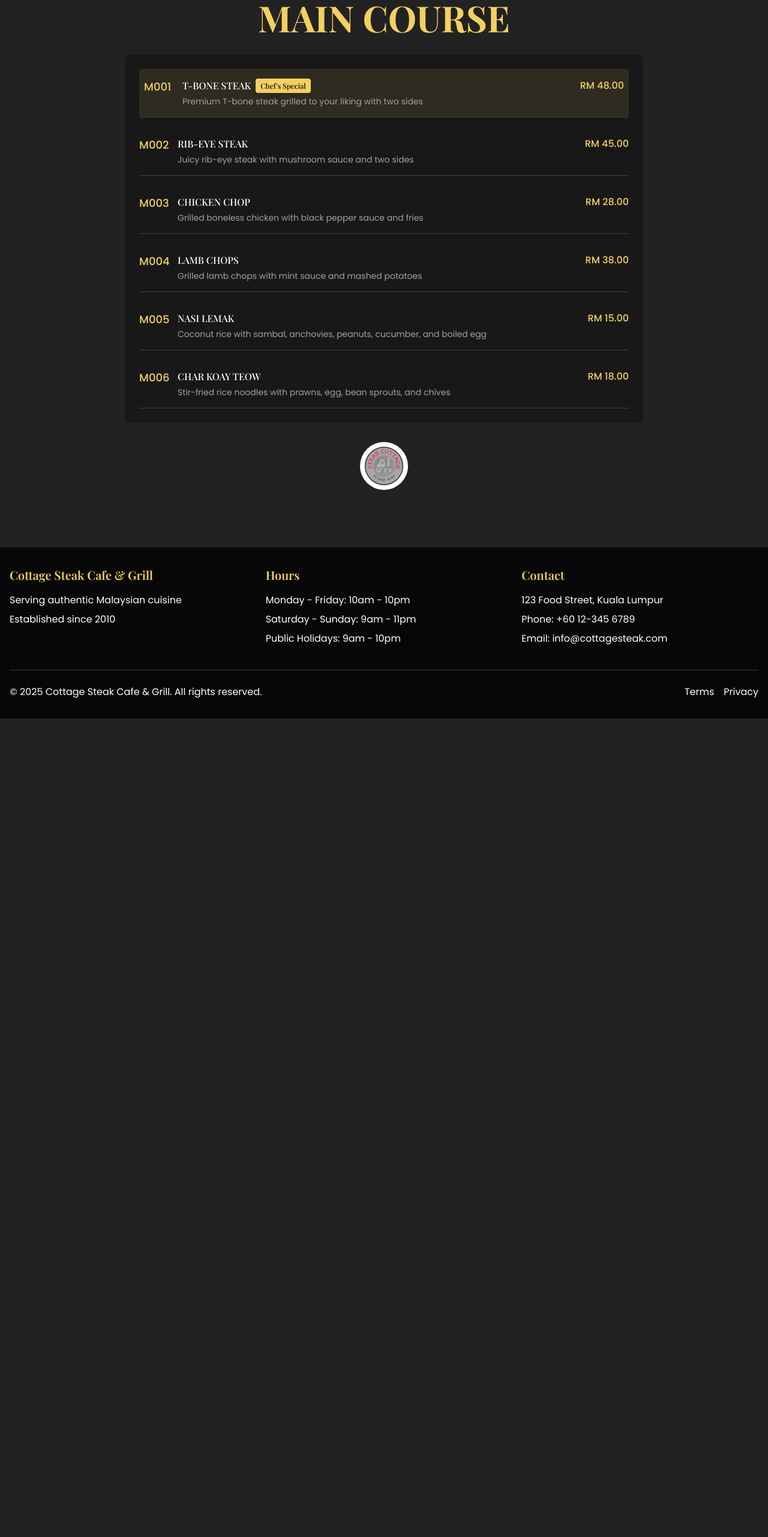
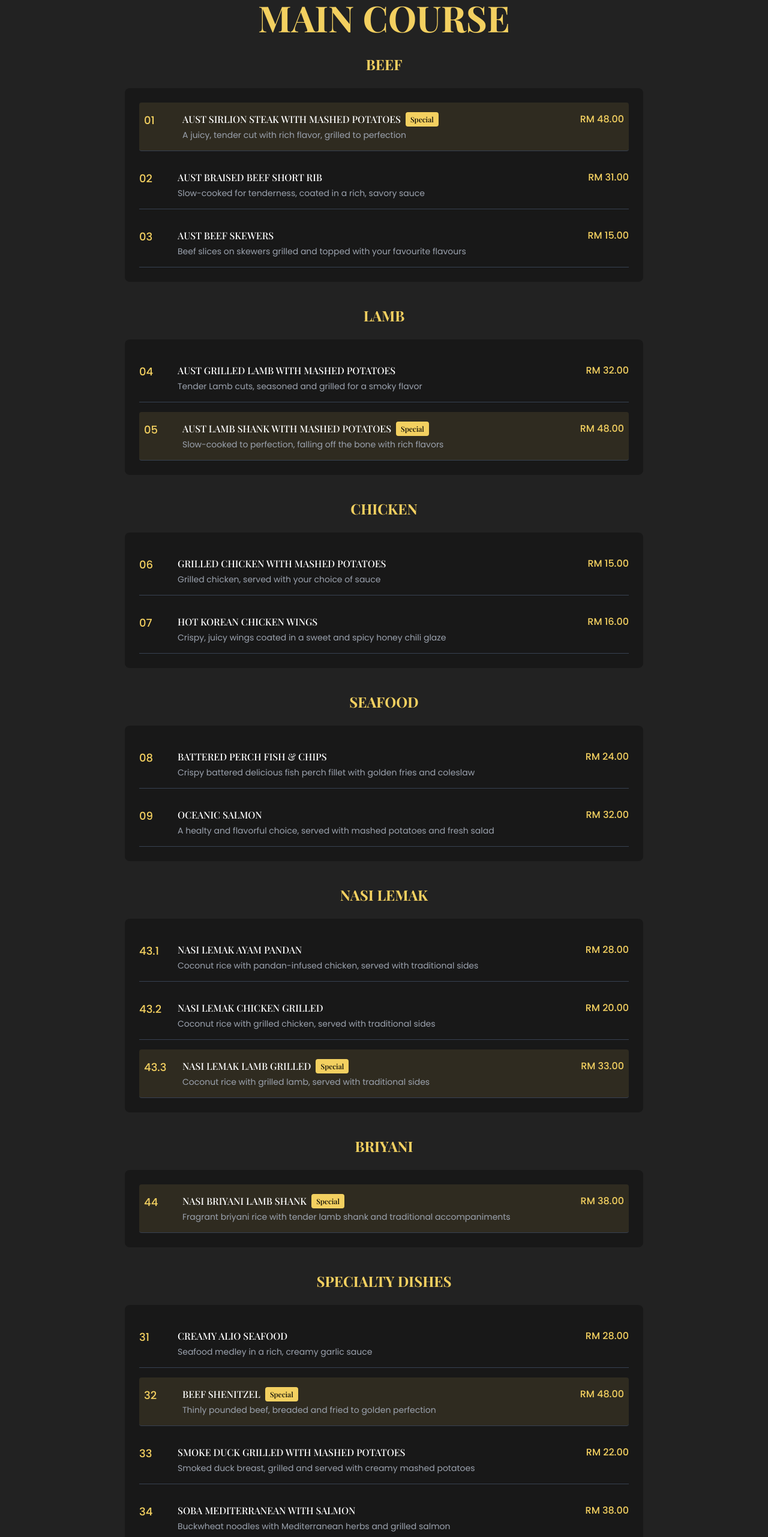
Before and after one commit to RamananSarathy/Tasty-Steak-Cottage, a React (Vite) app: page /menu/main-course in a window 1280 px wide. Shown: the part 234-2797 px from the top of the page at 60% size. Before the commit the page ends 1432 px from the top, so only its background shows below. Built offline with nearby package versions, Linux system fonts and the light colour scheme.

Commit message:
Update menu components
Update menu components to reflect the latest changes.

```diff
--- a/src/data/foodMenu.ts
+++ b/src/data/foodMenu.ts
@@ -9,81 +9,402 @@ export interface FoodItem {
   isSpecial?: boolean;
 }
 
-export const appetizers: FoodItem[] = [
+// Beef dishes
+export const beefDishes: FoodItem[] = [
   {
-    id: "A001",
-    name: "SATAY (6 PCS)",
-    description: "Grilled meat skewers with peanut sauce, choice of chicken or beef",
-    price: 15.00,
-    category: "Appetizers"
+    id: "01",
+    name: "AUST SIRLION STEAK WITH MASHED POTATOES",
+    description: "A juicy, tender cut with rich flavor, grilled to perfection",
+    price: 48.00,
+    category: "Beef",
+    isSpecial: true
   },
   {
-    id: "A002",
-    name: "SPRING ROLLS (4 PCS)",
-    description: "Crispy vegetable spring rolls with sweet chili sauce",
-    price: 10.00,
-    category: "Appetizers"
+    id: "02",
+    name: "AUST BRAISED BEEF SHORT RIB",
+    description: "Slow-cooked for tenderness, coated in a rich, savory sauce",
+    price: 31.00,
+    category: "Beef"
   },
   {
-    id: "A003",
-    name: "OTAK-OTAK",
-    description: "Grilled fish cake with spices wrapped in banana leaf",
-    price: 12.00,
-    category: "Appetizers"
-  },
-  {
-    id: "A004",
-    name: "CALAMARI RINGS",
-    description: "Deep-fried squid rings with tartar sauce",
-    price: 16.00,
-    category: "Appetizers"
+    id: "03",
+    name: "AUST BEEF SKEWERS",
+    description: "Beef slices on skewers grilled and topped with your favourite flavours",
+    price: 15.00,
+    category: "Beef"
   }
 ];
 
-export const mainCourse: FoodItem[] = [
+// Lamb dishes
+export const lambDishes: FoodItem[] = [
   {
-    id: "M001",
-    name: "T-BONE STEAK",
-    description: "Premium T-bone steak grilled to your liking with two sides",
+    id: "04",
+    name: "AUST GRILLED LAMB WITH MASHED POTATOES",
+    description: "Tender Lamb cuts, seasoned and grilled for a smoky flavor",
+    price: 32.00,
+    category: "Lamb"
+  },
+  {
+    id: "05",
+    name: "AUST LAMB SHANK WITH MASHED POTATOES",
+    description: "Slow-cooked to perfection, falling off the bone with rich flavors",
     price: 48.00,
-    category: "Main Course",
+    category: "Lamb",
+    isSpecial: true
+  }
+];
+
+// Chicken dishes
+export const chickenDishes: FoodItem[] = [
+  {
+    id: "06",
+    name: "GRILLED CHICKEN WITH MASHED POTATOES",
+    description: "Grilled chicken, served with your choice of sauce",
+    price: 15.00,
+    category: "Chicken"
+  },
+  {
+    id: "07",
+    name: "HOT KOREAN CHICKEN WINGS",
+    description: "Crispy, juicy wings coated in a sweet and spicy honey chili glaze",
+    price: 16.00,
+    category: "Chicken"
+  }
+];
+
+// Seafood dishes
+export const seafoodDishes: FoodItem[] = [
+  {
+    id: "08",
+    name: "BATTERED PERCH FISH & CHIPS",
+    description: "Crispy battered delicious fish perch fillet with golden fries and coleslaw",
+    price: 24.00,
+    category: "Seafood"
+  },
+  {
+    id: "09",
+    name: "OCEANIC SALMON",
+    description: "A healty and flavorful choice, served with mashed potatoes and fresh salad",
+    price: 32.00,
+    category: "Seafood"
+  }
+];
+
+// Pasta dishes
+export const pastaDishes: FoodItem[] = [
+  {
+    id: "10",
+    name: "SPAGHETTI IN ALFREDO SAUCE",
+    description: "Rich and creamy Alfredo sauce with your choice of protein",
+    price: 19.00,
+    category: "Pasta"
+  },
+  {
+    id: "11",
+    name: "SPAGHETTI IN AGLIO OLIO SAUCE",
+    description: "Classic garlic and olive oil sauce with your choice of protein",
+    price: 19.00,
+    category: "Pasta"
+  },
+  {
+    id: "12",
+    name: "SPAGHETTI IN NAPOLITANA SAUCE",
+    description: "Traditional tomato-based sauce with your choice of protein",
+    price: 19.00,
+    category: "Pasta"
+  },
+  {
+    id: "13",
+    name: "CREAMY CILI PADI SPAGHETTI",
+    description: "Spicy creamy sauce with local cili padi flavor and your choice of protein",
+    price: 19.00,
+    category: "Pasta"
+  }
+];
+
+// Local favorites
+export const localFavorites: FoodItem[] = [
+  {
+    id: "14",
+    name: "CURRY MEE",
+    description: "Spicy curry noodle soup with choice of protein (Beef, Chicken, or Lamb)",
+    price: 8.00,
+    category: "Local Favorites"
+  },
+  {
+    id: "15",
+    name: "SOUP NOODLE",
+    description: "Clear broth noodle soup with choice of protein (Beef, Chicken, Lamb, or Beef Shank)",
+    price: 10.00,
+    category: "Local Favorites"
+  },
+  {
+    id: "16",
+    name: "MUSHROOM SOUP WITH GARLIC BREAD",
+    description: "Creamy mushroom soup served with toasted garlic bread",
+    price: 12.00,
+    category: "Local Favorites"
+  },
+  {
+    id: "17",
+    name: "PUMPKIN SOUP WITH GARLIC BREAD",
+    description: "Rich and creamy pumpkin soup served with toasted garlic bread",
+    price: 17.00,
+    category: "Local Favorites",
     isSpecial: true
   },
   {
-    id: "M002",
-    name: "RIB-EYE STEAK",
-    description: "Juicy rib-eye steak with mushroom sauce and two sides",
-    price: 45.00,
-    category: "Main Course"
-  },
-  {
-    id: "M003",
-    name: "CHICKEN CHOP",
-    description: "Grilled boneless chicken with black pepper sauce and fries",
-    price: 28.00,
-    category: "Main Course"
-  },
-  {
-    id: "M004",
-    name: "LAMB CHOPS",
-    description: "Grilled lamb chops with mint sauce and mashed potatoes",
-    price: 38.00,
-    category: "Main Course"
-  },
-  {
-    id: "M005",
-    name: "NASI LEMAK",
-    description: "Coconut rice with sambal, anchovies, peanuts, cucumber, and boiled egg",
-    price: 15.00,
+    id: "18",
+    name: "BRIYANI RICE WITH GRILLED LAMB CHOP",
+    description: "Fragrant briyani rice served with grilled lamb chop, salad and papadum",
+    price: 33.00,
     category: "Local Favorites"
   },
   {
-    id: "M006",
-    name: "CHAR KOAY TEOW",
-    description: "Stir-fried rice noodles with prawns, egg, bean sprouts, and chives",
+    id: "19",
+    name: "BRIYANI RICE WITH BEEF SKEWERS",
+    description: "Fragrant briyani rice served with beef skewers, salad and papadum",
     price: 18.00,
     category: "Local Favorites"
+  },
+  {
+    id: "20",
+    name: "BRIYANI RICE WITH GRILLED CHICKEN",
+    description: "Fragrant briyani rice served with grilled chicken, salad and papadum",
+    price: 19.00,
+    category: "Local Favorites"
   }
+];
+
+// Meatballs and other dishes
+export const otherDishes: FoodItem[] = [
+  {
+    id: "21",
+    name: "MEATBALLS",
+    description: "Choice of chicken or beef meatballs in rich gravy",
+    price: 10.00,
+    category: "Other Dishes"
+  },
+  {
+    id: "22",
+    name: "MEATBALLS WITH FRIES",
+    description: "Choice of chicken or beef meatballs served with golden fries",
+    price: 14.00,
+    category: "Other Dishes"
+  }
+];
+
+// Light bites
+export const lightBites: FoodItem[] = [
+  {
+    id: "23",
+    name: "FRIES WITH SAUCE",
+    description: "Golden fried potato fries served with dipping sauce",
+    price: 8.00,
+    category: "Light Bites"
+  },
+  {
+    id: "24",
+    name: "NACHOS",
+    description: "Crispy tortilla chips topped with melted cheese, salsa, and jalapenos",
+    price: 14.00,
+    category: "Light Bites"
+  },
+  {
+    id: "25",
+    name: "VEGE SAMOSA WITH SAUCE",
+    description: "Crispy pastry filled with spiced vegetables, served with dipping sauce",
+    price: 8.00,
+    category: "Light Bites"
+  },
+  {
+    id: "26",
+    name: "VEGE SPRING ROLL WITH SAUCE",
+    description: "Crispy vegetable spring rolls served with sweet chili sauce",
+    price: 8.00,
+    category: "Light Bites"
+  },
+  {
+    id: "27",
+    name: "CHICKEN NUGGETS WITH SAUCE",
+    description: "Crispy chicken nuggets served with dipping sauce",
+    price: 8.00,
+    category: "Light Bites"
+  },
+  {
+    id: "28",
+    name: "SET VEGE SAMOSA AND VEGE SPRING ROLL",
+    description: "Combination of vegetable samosas and spring rolls with dipping sauces",
+    price: 13.00,
+    category: "Light Bites"
+  }
+];
+
+// Burgers
+export const burgers: FoodItem[] = [
+  {
+    id: "29",
+    name: "GOGO BURGER",
+    description: "Choice of chicken or beef patty with fresh vegetables",
+    price: 9.00,
+    category: "Burgers"
+  },
+  {
+    id: "30",
+    name: "SLOPPY JOES",
+    description: "Signature burger with rich meat sauce and melted cheese",
+    price: 18.00,
+    category: "Burgers",
+    isSpecial: true
+  },
+  {
+    id: "31",
+    name: "BURGER",
+    description: "Simple burger with choice of chicken or beef patty",
+    price: 5.00,
+    category: "Burgers"
+  }
+];
+
+// Specialty dishes
+export const specialtyDishes: FoodItem[] = [
+  {
+    id: "31",
+    name: "CREAMY ALIO SEAFOOD",
+    description: "Seafood medley in a rich, creamy garlic sauce",
+    price: 28.00,
+    category: "Specialty Dishes"
+  },
+  {
+    id: "32",
+    name: "BEEF SHENITZEL",
+    description: "Thinly pounded beef, breaded and fried to golden perfection",
+    price: 48.00,
+    category: "Specialty Dishes",
+    isSpecial: true
+  },
+  {
+    id: "33",
+    name: "SMOKE DUCK GRILLED WITH MASHED POTATOES",
+    description: "Smoked duck breast, grilled and served with creamy mashed potatoes",
+    price: 22.00,
+    category: "Specialty Dishes"
+  },
+  {
+    id: "34",
+    name: "SOBA MEDITERRANEAN WITH SALMON",
+    description: "Buckwheat noodles with Mediterranean herbs and grilled salmon",
+    price: 38.00,
+    category: "Specialty Dishes"
+  },
+  {
+    id: "35",
+    name: "SPAGHETTI ARABIATA CHICKEN FILLET",
+    description: "Spicy tomato pasta sauce with grilled chicken fillet",
+    price: 19.00,
+    category: "Specialty Dishes"
+  },
+  {
+    id: "36",
+    name: "SOBA MEATBALLS",
+    description: "Buckwheat noodles topped with savory meatballs in rich sauce",
+    price: 22.00,
+    category: "Specialty Dishes"
+  },
+  {
+    id: "37",
+    name: "FRESH PITAGALO SALAD",
+    description: "Fresh mixed greens with signature Pitagalo dressing",
+    price: 22.00,
+    category: "Specialty Dishes"
+  },
+  {
+    id: "38",
+    name: "SEAFOOD PIZZA",
+    description: "Wood-fired pizza topped with fresh seafood and herbs",
+    price: 30.00,
+    category: "Specialty Dishes"
+  },
+  {
+    id: "39",
+    name: "PIDA PIZZA",
+    description: "Traditional Turkish style flatbread pizza with toppings",
+    price: 25.00,
+    category: "Specialty Dishes"
+  },
+  {
+    id: "40",
+    name: "FITURAGAMBAS",
+    description: "Fresh prawns with special herb sauce and vegetables",
+    price: 14.00,
+    category: "Specialty Dishes"
+  },
+  {
+    id: "41",
+    name: "SMOKED DUCK SALAD",
+    description: "Mixed greens with smoked duck breast and house dressing",
+    price: 28.00,
+    category: "Specialty Dishes"
+  },
+  {
+    id: "42",
+    name: "GRILLED CHICKEN MADARIA",
+    description: "Grilled chicken with special Madaria sauce and herbs",
+    price: 28.00,
+    category: "Specialty Dishes"
+  }
+];
+
+// Nasi Lemak varieties
+export const nasiLemak: FoodItem[] = [
+  {
+    id: "43.1",
+    name: "NASI LEMAK AYAM PANDAN",
+    description: "Coconut rice with pandan-infused chicken, served with traditional sides",
+    price: 28.00,
+    category: "Nasi Lemak"
+  },
+  {
+    id: "43.2",
+    name: "NASI LEMAK CHICKEN GRILLED",
+    description: "Coconut rice with grilled chicken, served with traditional sides",
+    price: 20.00,
+    category: "Nasi Lemak"
+  },
+  {
+    id: "43.3",
+    name: "NASI LEMAK LAMB GRILLED",
+    description: "Coconut rice with grilled lamb, served with traditional sides",
+    price: 33.00,
+    category: "Nasi Lemak",
+    isSpecial: true
+  }
+];
+
+// Briyani varieties
+export const briyani: FoodItem[] = [
+  {
+    id: "44",
+    name: "NASI BRIYANI LAMB SHANK",
+    description: "Fragrant briyani rice with tender lamb shank and traditional accompaniments",
+    price: 38.00,
+    category: "Briyani",
+    isSpecial: true
+  }
+];
+
+// For simplicity in the existing code structure, let's create combined arrays
+export const appetizers: FoodItem[] = [
+  ...lightBites.slice(0, 4)
+];
+
+export const mainCourse: FoodItem[] = [
+  ...beefDishes,
+  ...lambDishes,
+  ...chickenDishes,
+  ...seafoodDishes.slice(0, 2),
+  ...nasiLemak,
+  ...briyani
 ];
 
 export const desserts: FoodItem[] = [
--- a/src/pages/menu/AppetizerMenu.tsx
+++ b/src/pages/menu/AppetizerMenu.tsx
@@ -1,15 +1,15 @@
 
 import React from 'react';
-import { appetizers } from '@/data/foodMenu';
+import { lightBites } from '@/data/foodMenu';
 
 const AppetizerMenu = () => {
   return (
     <div className="menu-section">
-      <h1 className="menu-title">APPETIZERS</h1>
+      <h1 className="menu-title">LIGHT BITES</h1>
 
       <div className="bg-black/30 rounded-lg p-6 mb-8">
         <div className="space-y-4">
-          {appetizers.map((item) => (
+          {lightBites.map((item) => (
             <div key={item.id} className="flex items-start py-4 border-b border-gray-700">
               <div className="text-restaurant-gold font-medium text-lg w-16">{item.id}</div>
               <div className="flex-grow pr-4">
--- a/src/pages/menu/MainCourseMenu.tsx
+++ b/src/pages/menu/MainCourseMenu.tsx
@@ -1,15 +1,42 @@
 
 import React from 'react';
-import { mainCourse } from '@/data/foodMenu';
+import { beefDishes, lambDishes, chickenDishes, seafoodDishes, nasiLemak, briyani, specialtyDishes } from '@/data/foodMenu';
 
 const MainCourseMenu = () => {
+  // Combine all main course items
+  const allMainCourses = [
+    ...beefDishes,
+    ...lambDishes,
+    ...chickenDishes,
+    ...seafoodDishes,
+    ...nasiLemak,
+    ...briyani,
+    ...specialtyDishes
+  ];
+
+  // Group dishes by category
+  const categories = {
+    "Beef": beefDishes,
+    "Lamb": lambDishes,
+    "Chicken": chickenDishes,
+    "Seafood": seafoodDishes,
+    "Nasi Lemak": nasiLemak,
+    "Briyani": briyani,
+    "Specialty Dishes": specialtyDishes
+  };
+
   return (
     <div className="menu-section">
       <h1 className="menu-title">MAIN COURSE</h1>
 
+      {Object.entries(categories).map(([category, items]) => (
+        items.length > 0 && (
+          <div key={category} className="mb-10">
+            <h2 className="text-2xl font-bold text-restaurant-gold mb-6 text-center">{category.toUpperCase()}</h2>
+
             <div className="bg-black/30 rounded-lg p-6 mb-8">
               <div className="space-y-4">
-          {mainCourse.map((item) => (
+                {items.map((item) => (
                   <div
                     key={item.id}
                     className={`flex items-start py-4 border-b border-gray-700 ${item.isSpecial ? 'bg-restaurant-gold/10 rounded p-2' : ''}`}
@@ -19,20 +46,23 @@ const MainCourseMenu = () => {
                       <h4 className="font-medium text-white flex items-center">
                         {item.name}
                         {item.isSpecial && (
-                    <span className="ml-2 text-xs bg-restaurant-gold text-black px-2 py-1 rounded">Chef's Special</span>
+                          <span className="ml-2 text-xs bg-restaurant-gold text-black px-2 py-1 rounded">Special</span>
                         )}
                       </h4>
                       {item.description && (
                         <p className="text-sm text-gray-400 mt-1">{item.description}</p>
                       )}
                     </div>
-              <div className="text-right min-w-[80px] text-restaurant-gold font-medium">
+                    <div className="text-right min-w-[80px] text-restaurant-gold font-medium whitespace-nowrap">
                       RM {item.price.toFixed(2)}
                     </div>
                   </div>
                 ))}
               </div>
             </div>
+          </div>
+        )
+      ))}
 
       <div className="text-center">
         <img
```
Lines whose indentation alone changed are shown as unchanged.
